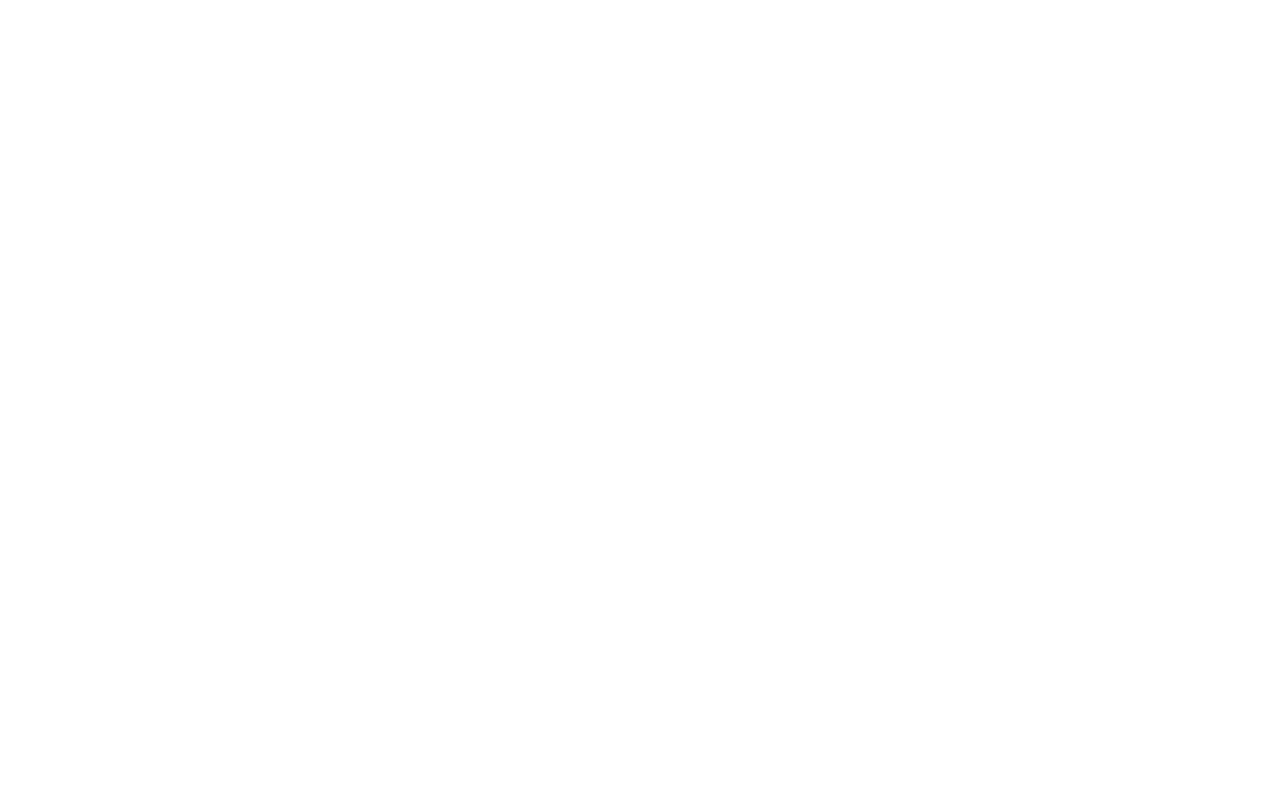
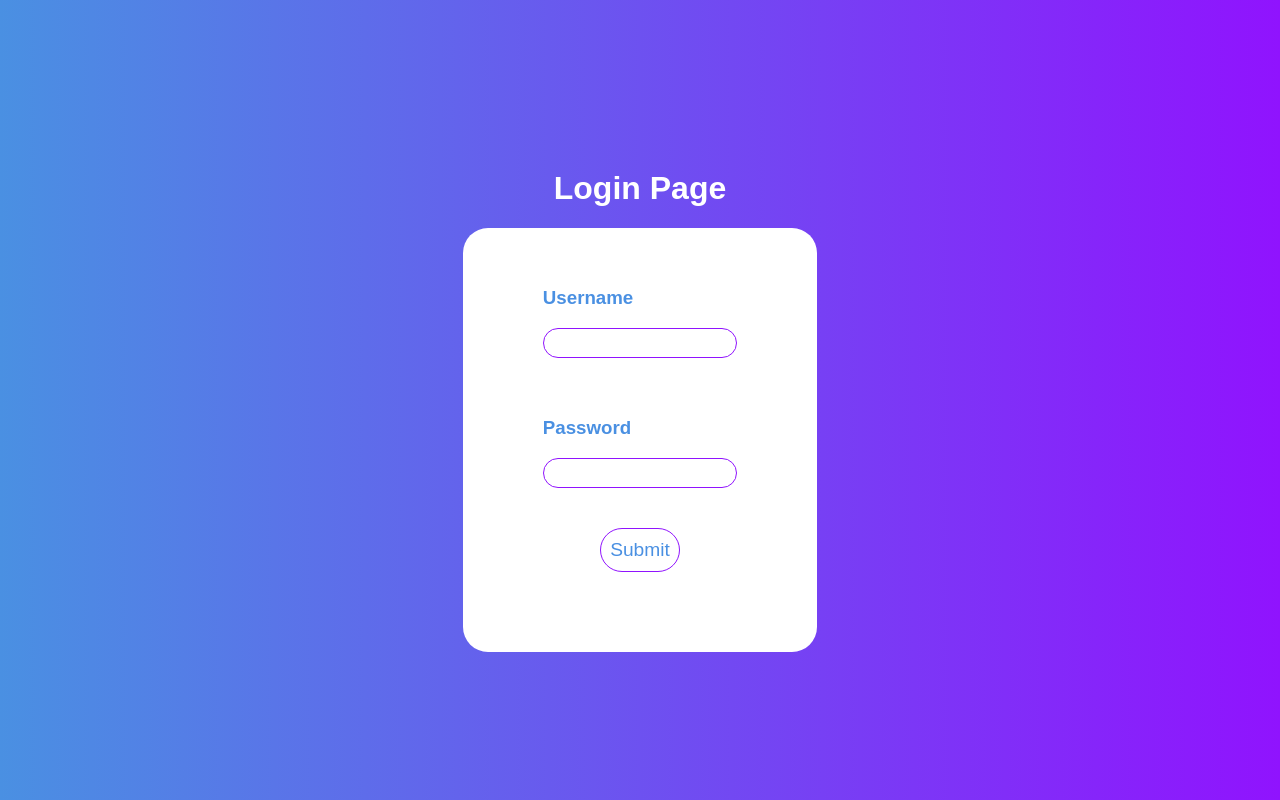
Before and after one commit to Joaleramirez/Project_2_CST438, a React (Create React App) app in the folder Project_2/frontend/: page /Login in a window 1280 px wide. Before the commit this address had no page. Built offline with nearby package versions, Linux system fonts and the light colour scheme.

Commit message:
Added login button to welcome page and created login page

```diff
--- a/Project_2/frontend/src/App.js
+++ b/Project_2/frontend/src/App.js
@@ -1,6 +1,7 @@
 import { BrowserRouter as Router, Route, Routes } from "react-router-dom";
 import WelcomePage from "./pages/WelcomePage";
 import TierListPage from "./pages/TierListPage";
+import LoginPage from "./pages/LoginPage"
 
 function App() {
   return (
@@ -8,6 +9,7 @@ function App() {
         <Routes>
           <Route path="/" element={<WelcomePage />} />
             <Route path="/TierList" element={<TierListPage />} />
+            <Route path="/Login" element={<LoginPage />} />
         </Routes>
       </Router>
   );
--- /dev/null
+++ b/Project_2/frontend/src/pages/LoginPage.jsx
@@ -0,0 +1,24 @@
+import React from "react";
+import "../styles/LoginPage.css"; // Import the CSS file
+
+const LoginPage = () => {
+    return (
+        <div className="login-page">
+            <h1>Login Page</h1>
+            <form method="" action="/" className="login-form"> {/*make method POST. action will go to home*/}
+                <label className="input-label">
+                    <h3>Username</h3>
+                    <input type="text" name="username" className="input-text"/> <br/>
+                </label>
+                <label className="input-label">
+                    <h3>Password</h3>
+                    <input type="password" name="password" className="input-text"/> <br/>
+                </label>
+
+                <input type="submit" value="Submit" className="input-submit"/>
+            </form>
+        </div>
+    );
+};
+
+export default LoginPage;
--- a/Project_2/frontend/src/pages/WelcomePage.jsx
+++ b/Project_2/frontend/src/pages/WelcomePage.jsx
@@ -1,5 +1,6 @@
 import React from "react";
 import "../styles/WelcomePage.css"; // Import the CSS file
+import {Link} from 'react-router-dom';
 
 const WelcomePage = () => {
     const handleGoogleLogin = () => {
@@ -7,6 +8,15 @@ const WelcomePage = () => {
     };
 
     return (
+        <div className="page">
+            <div className="login-container">
+                {/*make it link to new login page*/}
+                <Link to="/Login" className="login-button">
+                    <strong>
+                        Log In
+                    </strong>
+                </Link>
+            </div>
             <div className="welcome-container">
                 <h1 className="welcome-title">Welcome to MatchMyTier</h1>
                 <p className="welcome-subtitle">
@@ -16,6 +26,7 @@ const WelcomePage = () => {
                     Sign in With Google
                 </button>
             </div>
+        </div>
     );
 };
 
--- /dev/null
+++ b/Project_2/frontend/src/styles/LoginPage.css
@@ -0,0 +1,62 @@
+body, html {
+    margin: 0;
+    padding: 0;
+    font-family: 'Arial', sans-serif;
+    height: 100%;
+}
+
+.login-page {
+    display: flex;
+    flex-direction: column;
+    justify-content: center;
+    align-items: center;
+    height: 100vh;
+    background: linear-gradient(to right, #4A90E2, #9013FE);
+    color: white;
+    text-align: center;
+}
+
+.login-form {
+    display: flex;
+    flex-direction: column;
+    justify-content: space-between;
+    align-items: center;
+    border-radius: 25px;
+    padding-left: 10vh;
+    padding-right: 10vh;
+    padding-top: 5vh;
+    padding-bottom: 10vh;
+    background-color: white;
+    color: #4A90E2;
+}
+
+.input-label {
+    padding-bottom: 5vh;
+    text-align: left;
+}
+
+.input-text {
+    border-radius: 25px;
+    height: 2em;
+    border: 1px solid #9013FE;
+    padding-left: 1em;
+}
+
+.input-submit {
+    border-radius: 25px;
+    border: 1px solid #9013FE;
+    background-color: white;
+    color: #4A90E2;
+    font-size: 1.2rem;
+    padding: .5em;
+    cursor: pointer;
+    transition: all 0.3s ease-in-out;
+}
+
+.input-submit:hover {
+    background-color: #e0e0e0;
+}
+
+.input-submit:active {
+    background-color: lightgray;
+}
--- a/Project_2/frontend/src/styles/WelcomePage.css
+++ b/Project_2/frontend/src/styles/WelcomePage.css
@@ -12,7 +12,7 @@ body, html {
     flex-direction: column;
     justify-content: center;
     align-items: center;
-    height: 100vh;
+    height: 95vh;
     background: linear-gradient(to right, #4A90E2, #9013FE);
     color: white;
     text-align: center;
@@ -44,3 +44,21 @@ body, html {
 .welcome-button:hover {
     background-color: #e0e0e0;
 }
+
+.login-container {
+    display: flex;
+    flex-direction: row;
+    justify-content: right;
+    align-items: center;
+    background: linear-gradient(to right, #4A90E2, #9013FE);
+    height: 5vh;
+}
+
+.login-button {
+    background-color: transparent;
+    border: none;
+    color: white;
+    padding: 12px 12px;
+    font-size: 1em;
+    text-decoration: none;
+}
```
Lines whose indentation alone changed are shown as unchanged.
